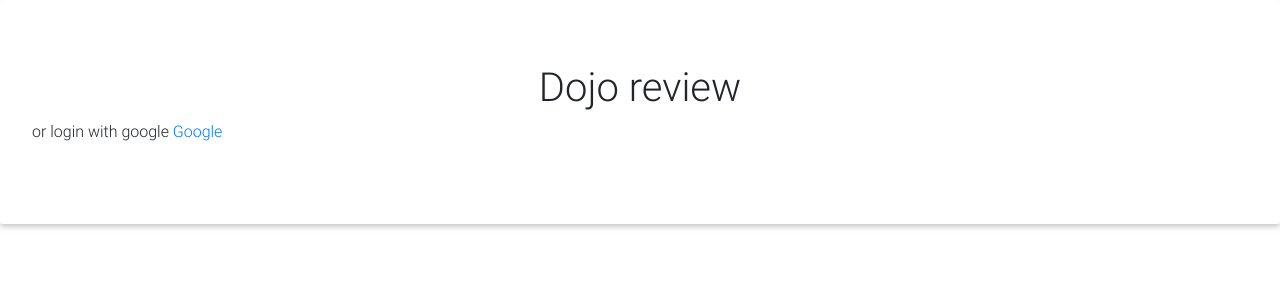
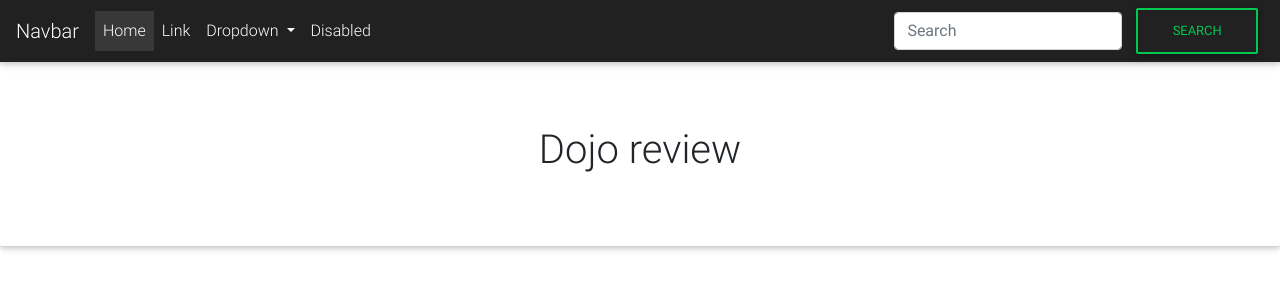
Before and after one commit to kipkemoimayor/Dojo_Trust, a Django app: page / in a window 1280 px wide. Shown: the top 300 px of the page. Run offline with Django 3.2, Linux system fonts and the light colour scheme; some libraries are stand-ins or nearby versions.

Commit message:
ADded  A navbar

```diff
--- a/dojotrust/templates/base.html
+++ b/dojotrust/templates/base.html
@@ -12,6 +12,7 @@
   </head>
 
   <body>
+    {%include 'navbar.html'%}
     {%block content%}
     <!-- template inheritance-->
     {%endblock%}
--- a/dojotrust/templates/index.html
+++ b/dojotrust/templates/index.html
@@ -3,7 +3,7 @@
 {%block content%}
 <div class="jumbotron">
 <h1>Dojo review</h1>
-<p>or login with google <a href='{% url "social:begin" "google-plus" %}'>Google</a></p>
+
 
 </div>
 
--- /dev/null
+++ b/dojotrust/templates/navbar.html
@@ -0,0 +1,35 @@
+<nav class="navbar navbar-expand-lg navbar-dark bg-dark">
+  <a class="navbar-brand" href="#">Navbar</a>
+  <button class="navbar-toggler" type="button" data-toggle="collapse" data-target="#navbarSupportedContent" aria-controls="navbarSupportedContent" aria-expanded="false" aria-label="Toggle navigation">
+    <span class="navbar-toggler-icon"></span>
+  </button>
+
+  <div class="collapse navbar-collapse" id="navbarSupportedContent">
+    <ul class="navbar-nav mr-auto">
+      <li class="nav-item active">
+        <a class="nav-link" href="#">Home <span class="sr-only">(current)</span></a>
+      </li>
+      <li class="nav-item">
+        <a class="nav-link" href="#">Link</a>
+      </li>
+      <li class="nav-item dropdown">
+        <a class="nav-link dropdown-toggle" href="#" id="navbarDropdown" role="button" data-toggle="dropdown" aria-haspopup="true" aria-expanded="false">
+          Dropdown
+        </a>
+        <div class="dropdown-menu" aria-labelledby="navbarDropdown">
+          <a class="dropdown-item" href="#">Action</a>
+          <a class="dropdown-item" href="#">Another action</a>
+          <div class="dropdown-divider"></div>
+          <a class="dropdown-item" href="#">Something else here</a>
+        </div>
+      </li>
+      <li class="nav-item">
+        <a class="nav-link disabled" href="#">Disabled</a>
+      </li>
+    </ul>
+    <form class="form-inline my-2 my-lg-0">
+      <input class="form-control mr-sm-2" type="search" placeholder="Search" aria-label="Search">
+      <button class="btn btn-outline-success my-2 my-sm-0" type="submit">Search</button>
+    </form>
+  </div>
+</nav>
--- a/dojotrust/templates/registration/login.html
+++ b/dojotrust/templates/registration/login.html
@@ -10,6 +10,10 @@
         <form class="" action="index.html" method="post">
           {%csrf_token%}
           {%bootstrap_form form%}
+          <p>or login with google <a href='{% url "social:begin" "google-plus" %}'>Google</a></p>
+          {%if user.is_authenticated%}
+          <p>Welcome {{user}}</p>
+          {%endif%}
 
         </form>
 
```
